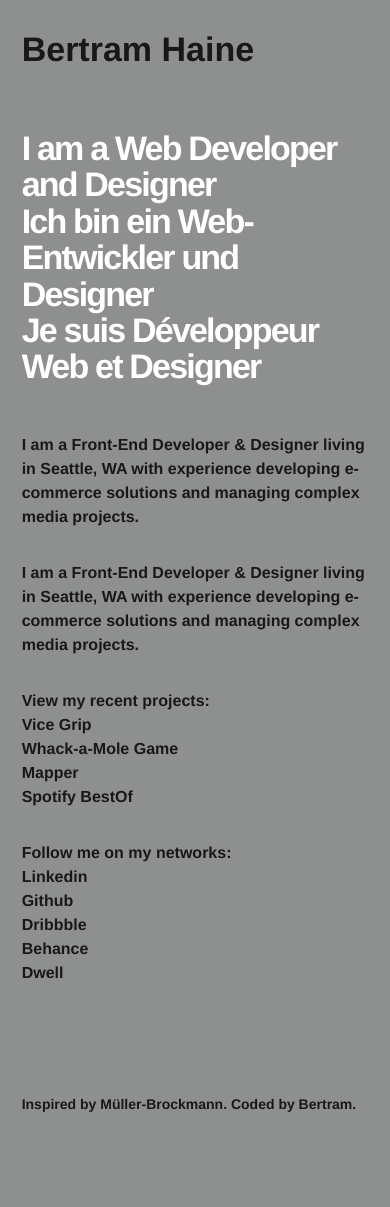
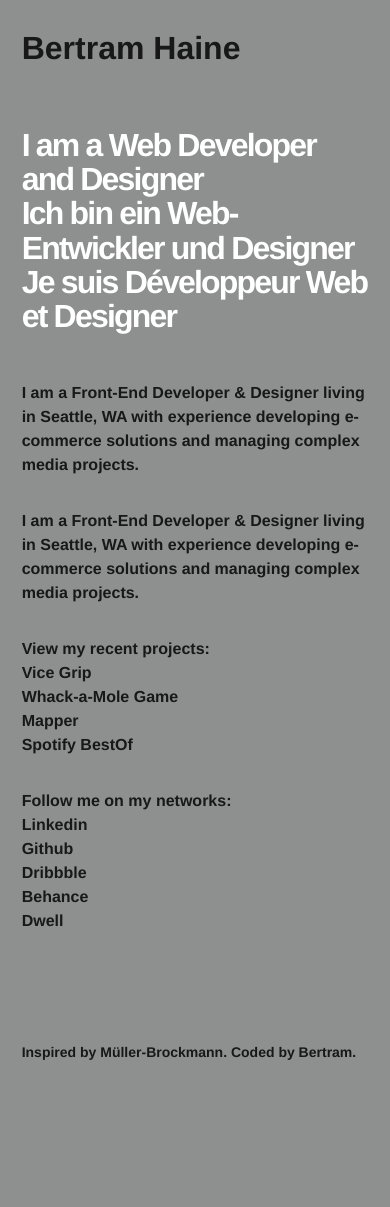
Before and after one commit to BertHaine/BertHaine.github.io, a Jekyll site: the page built from index.html, in a window 390 px wide. Built offline with Jekyll 4.4.1, drawn with Linux system fonts in a browser that asks for light colours; after the commit the page ends 1155 px from its top, so only the background shows below that.

Commit message:
adjusted type media query

```diff
--- a/_scss/components/_header.scss
+++ b/_scss/components/_header.scss
@@ -5,6 +5,6 @@ header {
   margin-top: 32px;
 
   @media (max-width: 36em) {
-    font-size: 34px;
+    font-size: 32px;
   }
 }
--- a/_scss/components/_intro.scss
+++ b/_scss/components/_intro.scss
@@ -9,6 +9,6 @@
   color: #FFF;
 
   @media (max-width: 36em) {
-    font-size: 34px;
+    font-size: 32px;
   }
 }
--- a/css/main.css
+++ b/css/main.css
@@ -84,7 +84,7 @@ header {
   margin-top: 32px; }
   @media (max-width: 36em) {
     header {
-      font-size: 34px; } }
+      font-size: 32px; } }
 
 .intro {
   font-family: 'Helvetica';
@@ -97,7 +97,7 @@ header {
   color: #FFF; }
   @media (max-width: 36em) {
     .intro {
-      font-size: 34px; } }
+      font-size: 32px; } }
 
 .info {
   display: -ms-flexbox;
```
